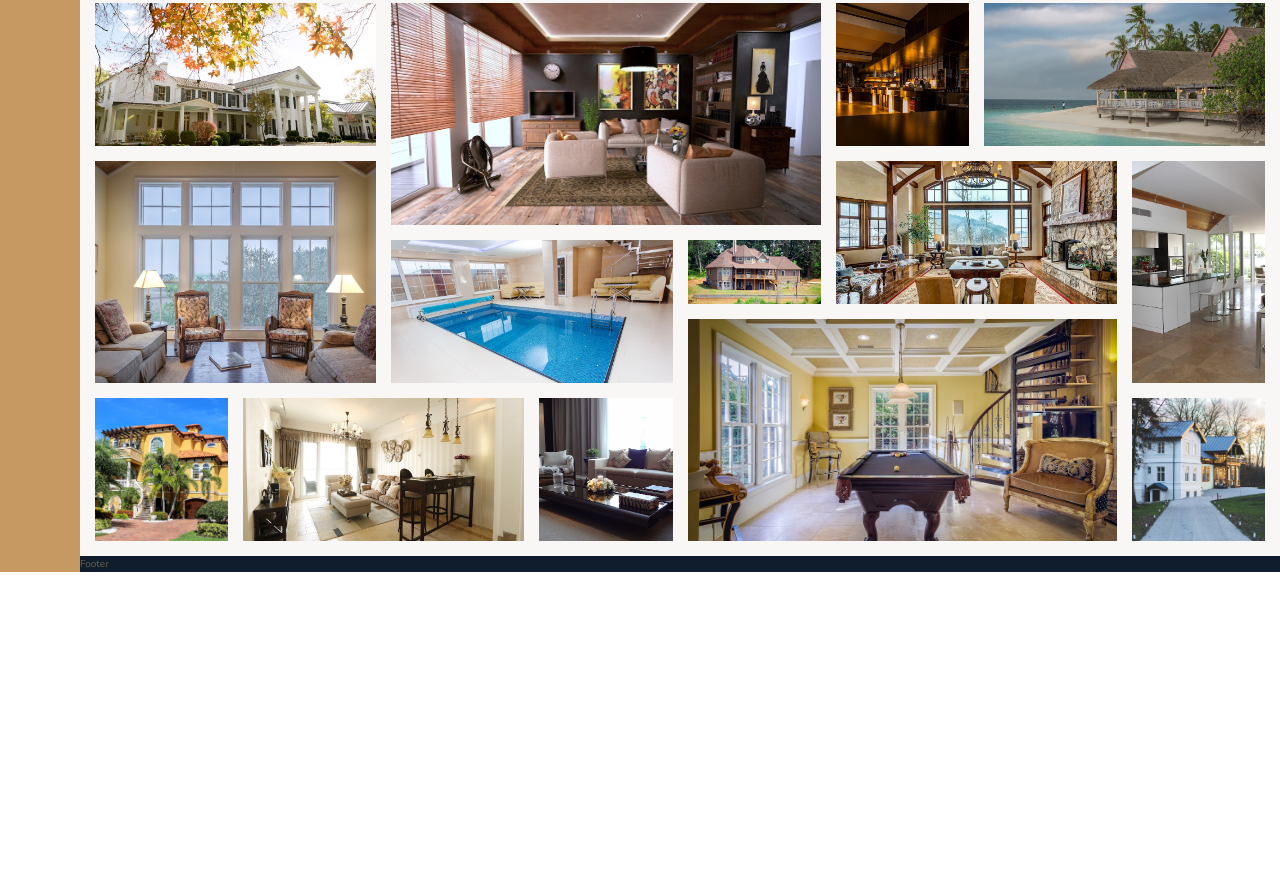
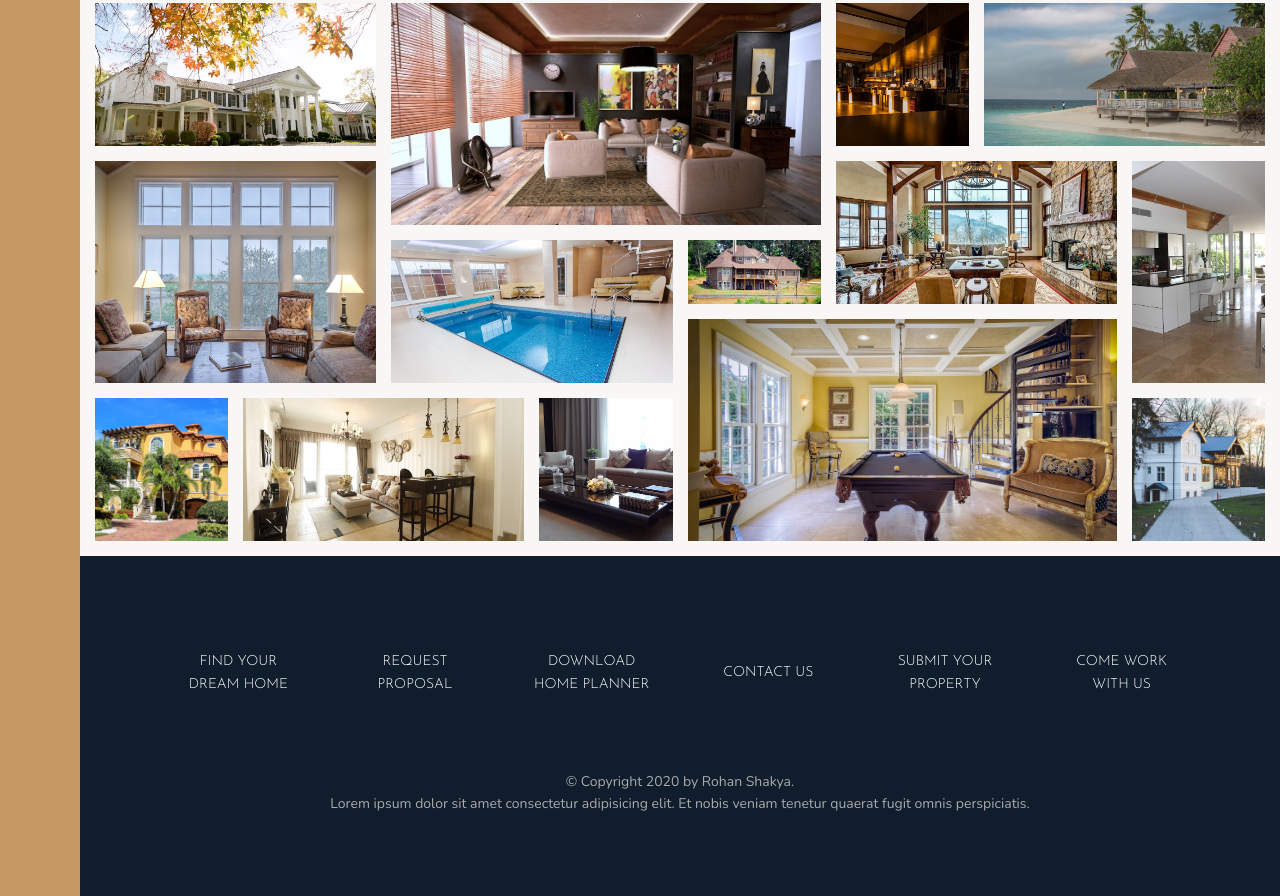
Before and after one commit to Rohan-Shakya/advanced-css-and-sass, a website: page project-3/index.html in a window 1280 px wide. Shown: the part 3084-3980 px from the top of the page. Before the commit the page ends 3656 px from the top, so only its background shows below. Drawn offline with nearby package versions, Linux system fonts and the light colour scheme.

Commit message:
added footer section

```diff
--- a/project-3/index.html
+++ b/project-3/index.html
@@ -345,6 +345,32 @@
         <img src="img/gal-14.jpeg" alt="Gallery 14" class="gallery__img" />
       </figure>
     </section>
-    <footer class="footer">Footer</footer>
+    <footer class="footer">
+      <ul class="nav">
+        <li class="nav__item">
+          <a href="#" class="nav__link">Find your dream home</a>
+        </li>
+        <li class="nav__item">
+          <a href="#" class="nav__link">Request proposal</a>
+        </li>
+        <li class="nav__item">
+          <a href="#" class="nav__link">Download home planner</a>
+        </li>
+        <li class="nav__item">
+          <a href="#" class="nav__link">Contact us</a>
+        </li>
+        <li class="nav__item">
+          <a href="#" class="nav__link">Submit your property</a>
+        </li>
+        <li class="nav__item">
+          <a href="#" class="nav__link">Come work with us</a>
+        </li>
+      </ul>
+      <p class="copyright">
+        &copy; Copyright 2020 by Rohan Shakya. <br />
+        Lorem ipsum dolor sit amet consectetur adipisicing elit. Et nobis veniam
+        tenetur quaerat fugit omnis perspiciatis.
+      </p>
+    </footer>
   </body>
 </html>
--- a/project-3/sass/_footer.scss
+++ b/project-3/sass/_footer.scss
@@ -1,4 +1,41 @@
 .footer {
   background-color: $color-secondary;
   grid-column: full-start / full-end;
+  padding: 8rem;
 }
+
+.nav {
+  list-style: none;
+  display: grid;
+  grid-template-columns: repeat(auto-fit, minmax(15rem, 1fr));
+  grid-gap: 2rem;
+  align-items: center;
+
+  &__link:link,
+  &__link:visited {
+    font-size: 1.4rem;
+    color: #ffffff;
+    text-decoration: none;
+    font-family: $font-display;
+    text-transform: uppercase;
+    text-align: center;
+    padding: 1.5rem;
+    display: block;
+    transition: all 0.2s;
+  }
+
+  &__link:hover,
+  &__link:hover {
+    background-color: rgba(#ffffff, 0.05);
+    transform: translateY(-3px);
+  }
+}
+
+.copyright {
+  font-size: 1.4rem;
+  color: $color-grey-light-2;
+  margin: 0 auto;
+  margin-top: 6rem;
+  text-align: center;
+  width: 70%;
+}
```
Also changed, not shown: project-3/css/style.css.
